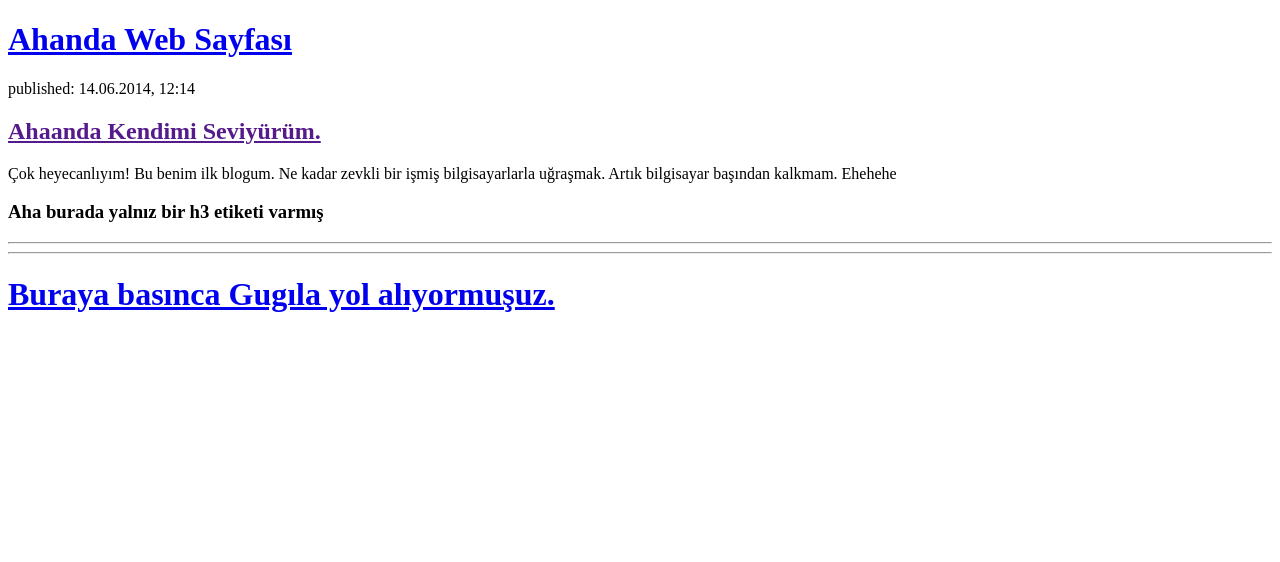
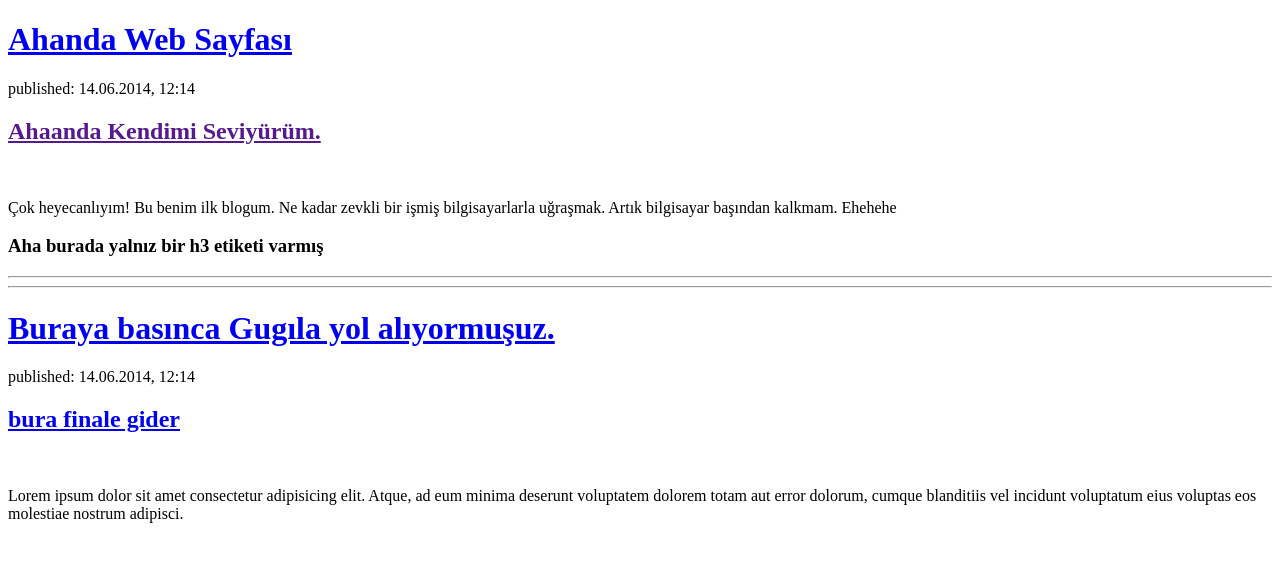
Before and after one commit to utkuayaz/my-first-blog, a Django app: page / in a window 1280 px wide. Shown: the top 562 px of the page. Run offline with Django 3.2, Linux system fonts and the light colour scheme.

Commit message:
Site için HTML dosyasını değiştirdim.

```diff
--- a/blog/templates/blog/post_list.html
+++ b/blog/templates/blog/post_list.html
@@ -12,11 +12,15 @@
     </div>
     <div>
         <p>published: 14.06.2014, 12:14</p>
-        <h2><a href="">Ahaanda Kendimi Seviyürüm.</a></h2>
+        <h2><a href="">Ahaanda Kendimi Seviyürüm.</a></h2><br>
         <p>Çok heyecanlıyım! Bu benim ilk blogum. Ne kadar zevkli bir işmiş bilgisayarlarla uğraşmak. Artık bilgisayar başından kalkmam. Ehehehe </p>
     </div>
     <h3>Aha burada yalnız bir h3 etiketi varmış</h3><hr><hr>
     <h1><a href="https://www.google.com.tr/">Buraya basınca Gugıla yol alıyormuşuz.</a></h1>
-
+    <div>
+        <p>published: 14.06.2014, 12:14</p>
+        <h2><a href="www.finalegitim.com.tr">bura finale gider</a></h2><br>
+        <p>Lorem ipsum dolor sit amet consectetur adipisicing elit. Atque, ad eum minima deserunt voluptatem dolorem totam aut error dolorum, cumque blanditiis vel incidunt voluptatum eius voluptas eos molestiae nostrum adipisci.</p>
+    </div>
 </body>
 </html>
```
